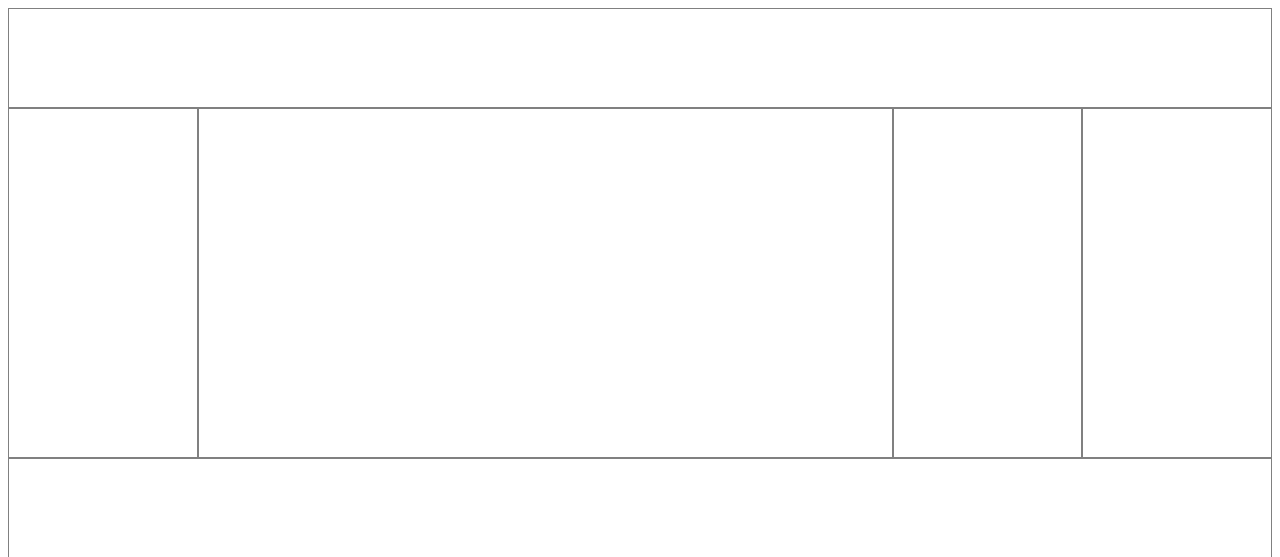
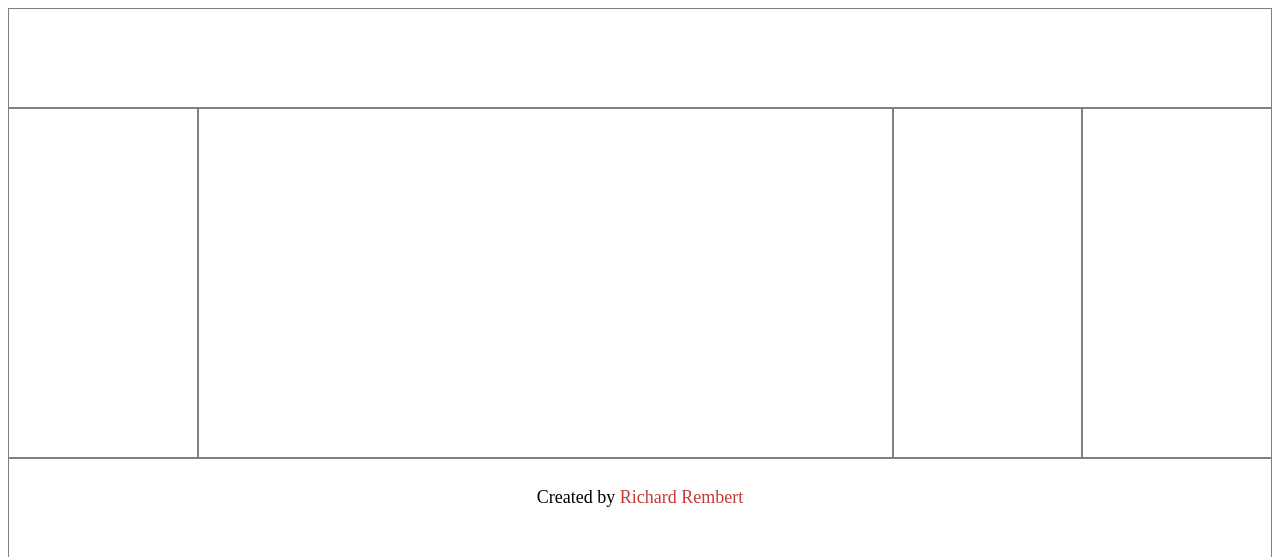
Before and after one commit to rembertdesigns/Float-Layout-3, a plain HTML site: page index.html in a window 1280 px wide. Shown: the top 557 px of the page. Drawn offline with Linux system fonts and the light colour scheme.

Commit message:
SEO Purpose

```diff
--- a/index.html
+++ b/index.html
@@ -13,7 +13,8 @@
     <article></article>
     <section></section>
     <section></section>
-    <footer></footer>
-
+    <footer>
+        <p>Created by <a href="https://www.rembertdesigns.co/" target="_blank">Richard Rembert</a></p>
+    </footer>
 </body>
 </html>
--- a/style.css
+++ b/style.css
@@ -22,3 +22,16 @@
     width: 55%;
     float: left;
 }
+footer {
+    font-size: 18px;
+    padding: 10px;
+    text-align: center;
+}
+footer a {
+  text-decoration: none;
+  color: #c63a3a;
+}
+footer a:hover {
+  text-decoration: underline;
+  color: #000
+}
```
